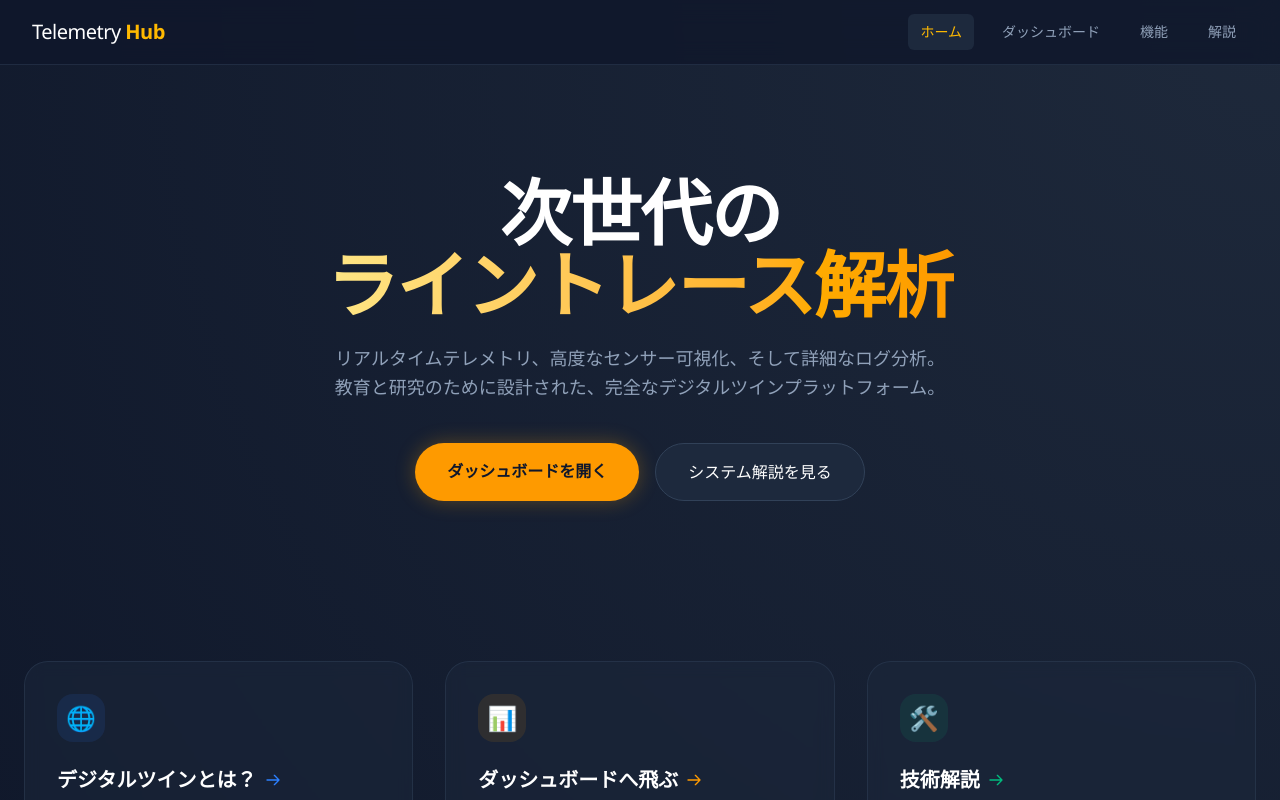
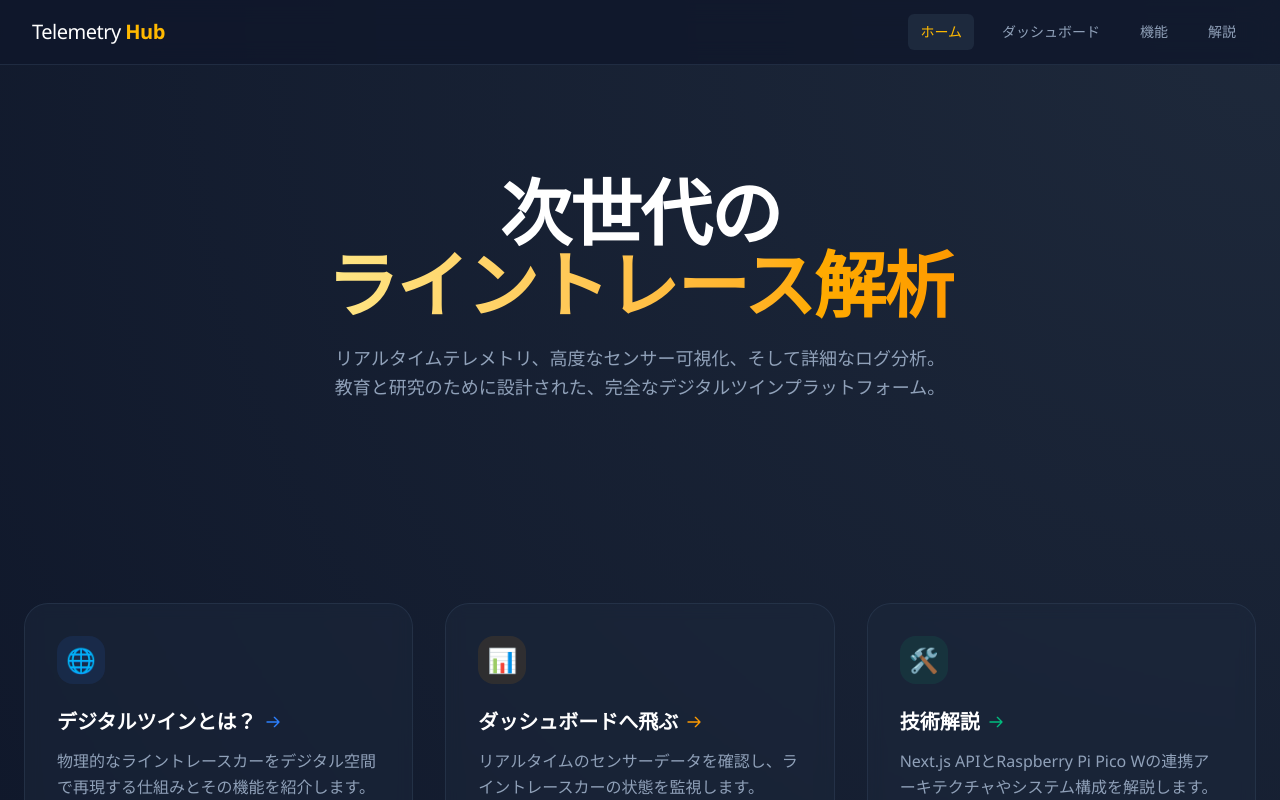
Before and after one commit to Juna1013/4th-PBL-front, a Next.js app: page / in a window 1280 px wide. Shown: the top 800 px of the page. Built offline with nearby package versions, Linux system fonts and the light colour scheme.

Commit message:
トップページのボタンを削除

```diff
--- a/src/app/page.tsx
+++ b/src/app/page.tsx
@@ -28,20 +28,7 @@ export default function Home() {
             教育と研究のために設計された、完全なデジタルツインプラットフォーム。
           </p>
 
-          <div className="flex flex-col sm:flex-row gap-4 justify-center">
-            <Link
-              href="/dashboard"
-              className="px-8 py-4 rounded-full bg-amber-500 hover:bg-amber-400 text-slate-900 font-bold transition-all transform hover:scale-105 shadow-[0_0_20px_rgba(245,158,11,0.3)]"
-            >
-              ダッシュボードを開く
-            </Link>
-            <Link
-              href="/about"
-              className="px-8 py-4 rounded-full bg-slate-800 hover:bg-slate-700 text-white font-medium border border-slate-700 transition-all"
-            >
-              システム解説を見る
-            </Link>
-          </div>
+
         </section>
 
         {/* ナビゲーショングリッド */}
```
